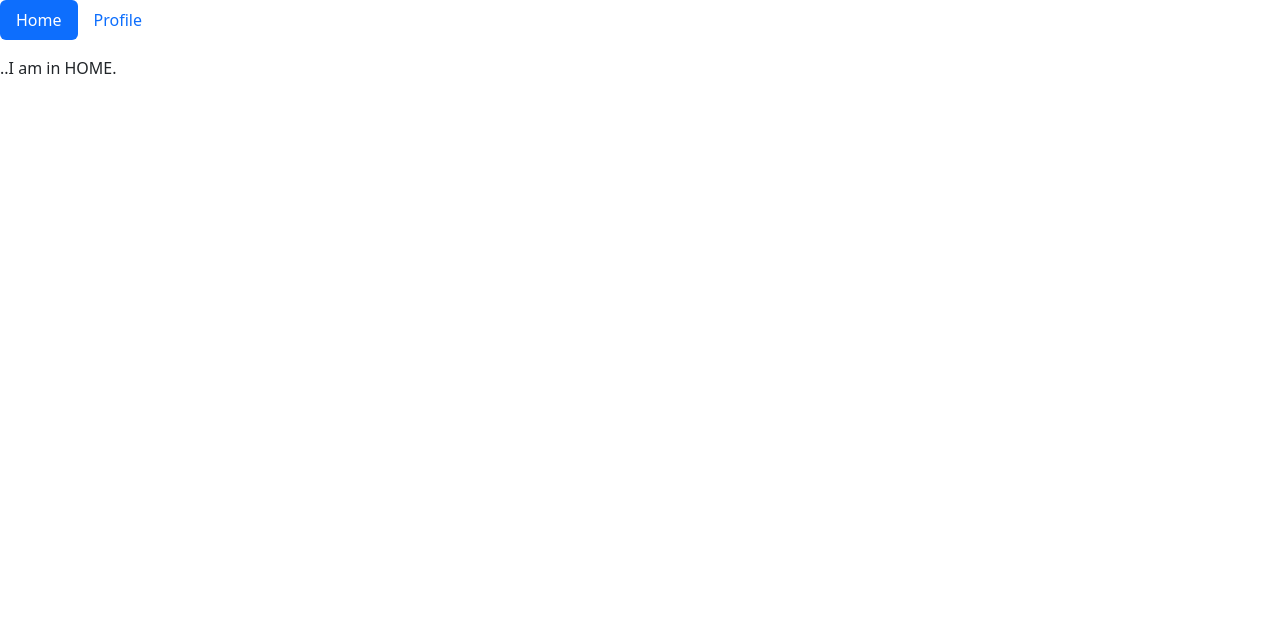
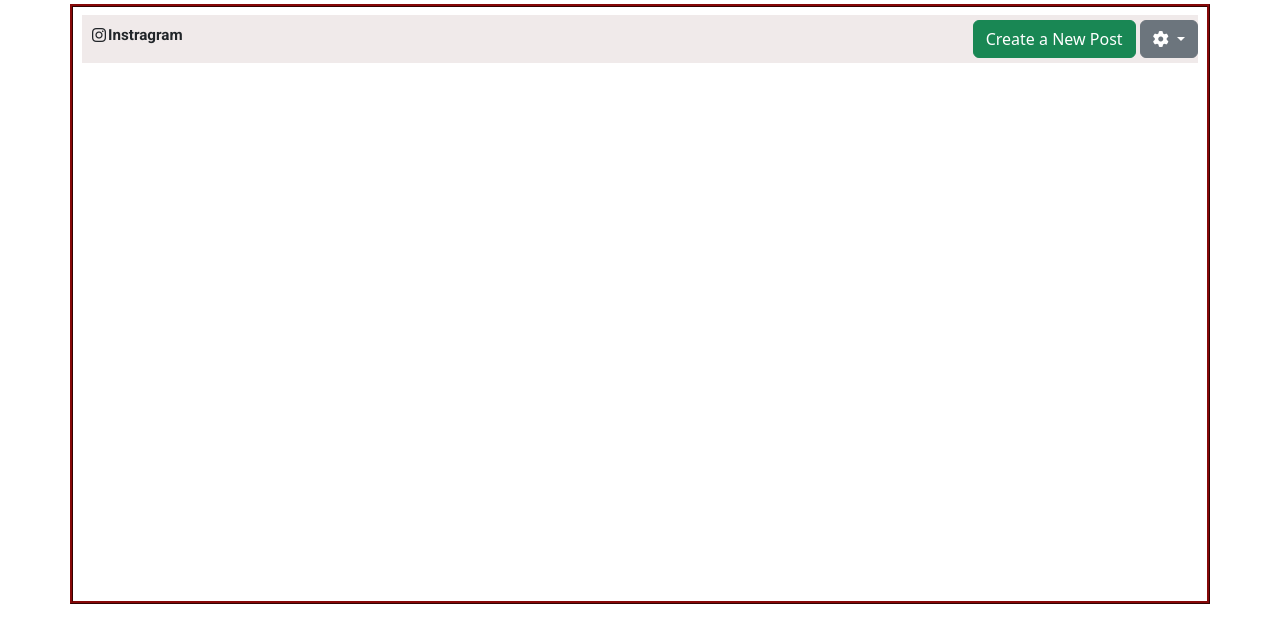
Before and after one commit to 4GeeksAcademy/Instagram-Photo-Feed-with-Bootstrap-Anu-miami-88, a plain HTML site: page index.html in a window 1280 px wide. Drawn offline with nearby package versions, Linux system fonts and the light colour scheme.

Commit message:
title bar done

```diff
--- a/index.html
+++ b/index.html
@@ -4,6 +4,18 @@
     <meta charset="UTF-8" />
     <meta name="viewport" content="width=device-width, initial-scale=1.0" />
     <title>Anu Instagram Photo Feed with Bootsrap Anu</title>
+    <link rel="stylesheet" href="styles.css" />
+    <link rel="preconnect" href="https://fonts.googleapis.com" />
+    <link rel="preconnect" href="https://fonts.gstatic.com" crossorigin />
+    <link
+      href="https://fonts.googleapis.com/css2?family=Roboto:ital,wght@0,100..900;1,100..900&display=swap"
+      rel="stylesheet"
+    />
+
+    <script
+      src="https://kit.fontawesome.com/9315e45218.js"
+      crossorigin="anonymous"
+    ></script>
     <link
       href="https://cdn.jsdelivr.net/npm/bootstrap@5.3.8/dist/css/bootstrap.min.css"
       rel="stylesheet"
@@ -13,7 +25,7 @@
   </head>
   <body>
     <!--Nav Tab javascript bootstrap Pills-->
-    <ul class="nav nav-pills mb-3" id="pills-tab" role="tablist">
+    <!-- <ul class="nav nav-pills mb-3" id="pills-tab" role="tablist">
       <li class="nav-item" role="presentation">
         <button
           class="nav-link active"
@@ -43,6 +55,8 @@
         </button>
       </li>
     </ul>
+
+    content of each tab goes below this
     <div class="tab-content" id="pills-tabContent">
       <div
         class="tab-pane fade show active"
@@ -51,7 +65,7 @@
         aria-labelledby="pills-home-tab"
         tabindex="0"
       >
-        ..I am in HOME.
+        ..You are in HOME Tab.
       </div>
       <div
         class="tab-pane fade"
@@ -60,9 +74,63 @@
         aria-labelledby="pills-profile-tab"
         tabindex="0"
       >
-        .I am in profile..
+        .You are in profile Tab..
+      </div>
+    </div> -->
+
+    <div class="container mt-1" id="Instragram-Feed-Bootstrap">
+      <div class="d-flex title-div">
+        <div class="d-flex">
+          <i class="fa-brands fa-instagram"></i>
+          <h5 class="fs-8 fw-bold">Instragram</h5>
+        </div>
+
+        <div>
+          <button type="button" class="btn btn-success">
+            Create a New Post
+          </button>
+          <!-- Example single danger button -->
+          <div class="btn-group">
+            <button
+              type="button"
+              class="btn btn-secondary dropdown-toggle"
+              data-bs-toggle="dropdown"
+              aria-expanded="false"
+            >
+              <i class="fa-solid fa-gear"></i>
+            </button>
+            <ul class="dropdown-menu">
+              <li><a class="dropdown-item" href="#">Profile</a></li>
+              <li><a class="dropdown-item" href="#">Accessibility</a></li>
+              <li><a class="dropdown-item" href="#">Privacy and Data</a></li>
+              <li><hr class="dropdown-divider" /></li>
+              <li><a class="dropdown-item " href="#" style="
+    color:  red;
+">Log Out</a></li>
+            </ul>
+          </div>
+        </div>
+      </div>
+      <div class="row">
+        <div class="col-4"></div>
+        <div class="col-4">
+                  </div>
+
+        <div class="col-4"></div>
       </div>
     </div>
+
+    <!-- <div class="card  mt-1" style="width:450px ;height:650px">
+      <img src="..." class="card-img-top" alt="..." />
+      <div class="card-body">
+        <h5 class="card-title">Instagram</h5>
+        <p class="card-text">
+          Some quick example text to build on the card title and make up the
+          bulk of the cards content.
+        </p>
+        <a href="#" class="btn btn-primary">Go somewhere</a>
+      </div>
+    </div> -->
 
     <script
       src="https://cdn.jsdelivr.net/npm/@popperjs/core@2.11.8/dist/umd/popper.min.js"
--- /dev/null
+++ b/styles.css
@@ -0,0 +1,34 @@
+.fs-8{
+    font-size: 0.95em;
+    font-family: 'Roboto', sans-serif;
+}
+
+.container{
+    width: 300px;
+    height: 600px;
+    border: 3px rgb(134, 8, 8);
+    border-style:ridge;
+    margin-top:10px;
+}
+
+h5{
+    font-family: 'Roboto', sans-serif;
+    margin-left:2px;
+}
+.fa-instagram{
+    margin-top: 1.5px;
+    margin-left:10px;
+}
+
+.title-div{
+      justify-content: space-between ;
+      margin:8px -3px;
+      border-top: 0.5px thin grey;
+      background-color: rgb(240, 234, 234);
+      height:8%;
+      align-items: center;
+}
+
+.col-4{
+    text-align: center;
+}
```
